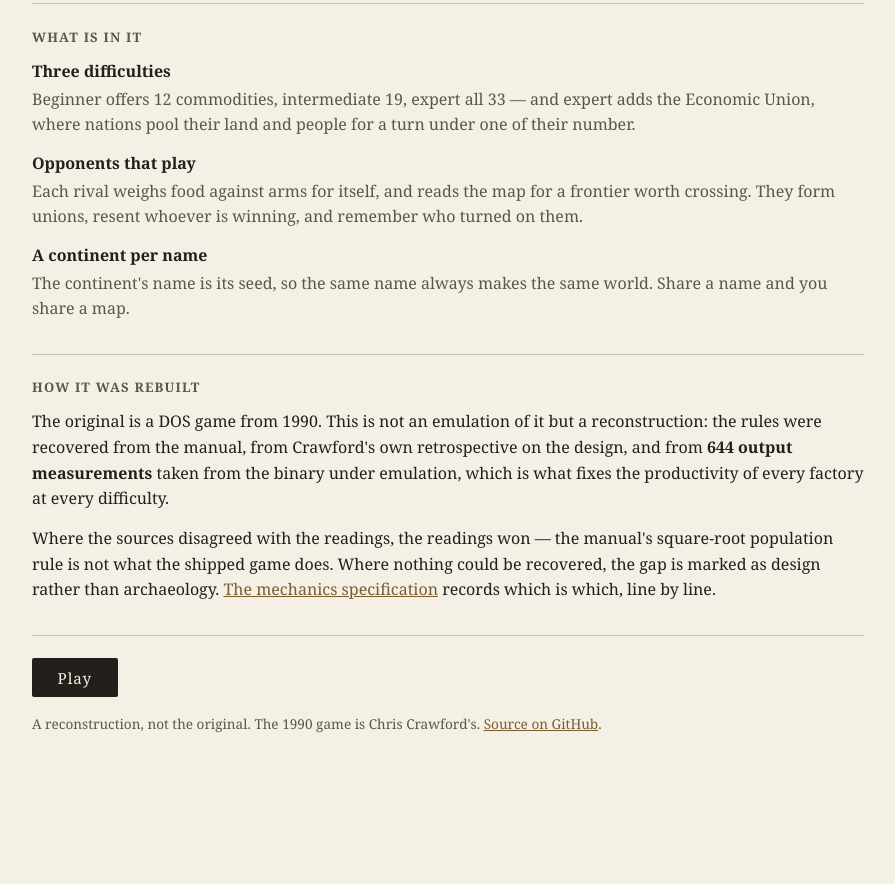
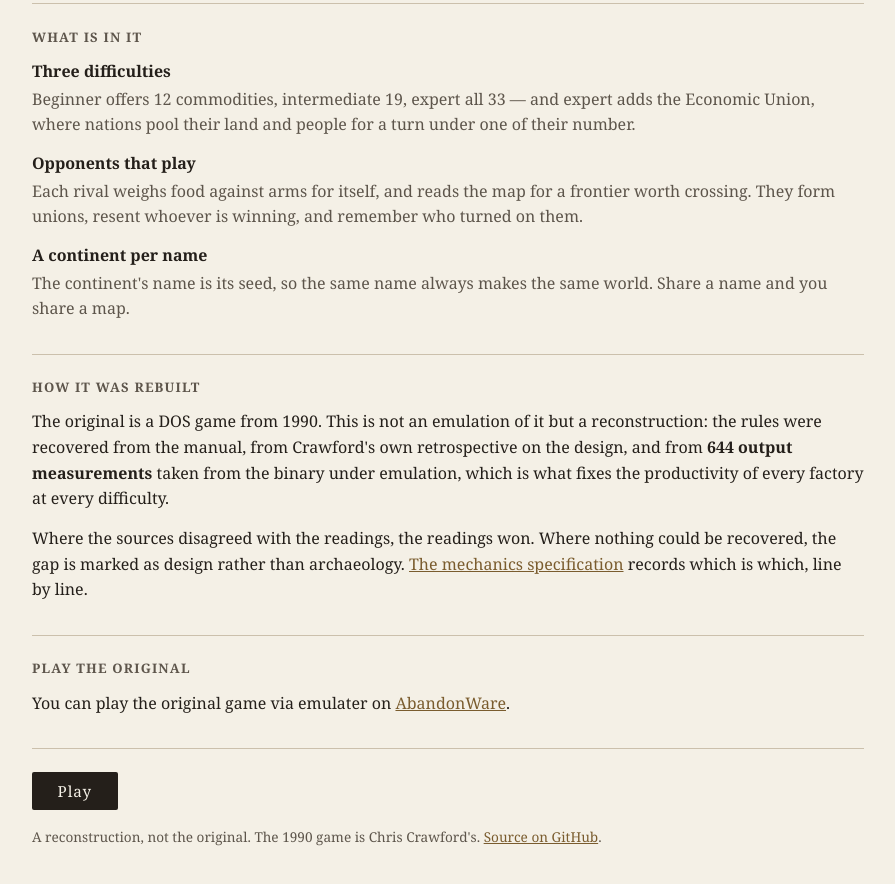
Before and after one commit to damdavid/guns-or-butter, a website: page web/index.html in a window 1280 px wide. Shown: the part 618-1502 px from the top of the page, without its empty margins (192-1087 px from the left). Before the commit the page ends 1401 px from the top, so only its background shows below. Drawn offline with Linux system fonts and the light colour scheme.

Commit message:
Edited home page

```diff
--- a/web/index.html
+++ b/web/index.html
@@ -62,11 +62,15 @@
           retrospective on the design, and from <strong>644 output measurements</strong>
           taken from the binary under emulation, which is what fixes the productivity of
           every factory at every difficulty.</p>
-        <p>Where the sources disagreed with the readings, the readings won &mdash; the
-          manual's square-root population rule is not what the shipped game does. Where
+        <p>Where the sources disagreed with the readings, the readings won. Where
           nothing could be recovered, the gap is marked as design rather than
           archaeology. <a href="https://github.com/damdavid/guns-or-butter/blob/main/docs/MECHANICS-SPEC.md">The
           mechanics specification</a> records which is which, line by line.</p>
+      </section>
+
+      <section>
+        <h2>Play the original</h2>
+        <p>You can play the original game via emulater on <a target="_blank" rel="noopener noreferrer" href='https://www.myabandonware.com/game/the-global-dilemma-guns-or-butter-wk/play-wk'>AbandonWare</a>.</p>
       </section>
 
       <footer>
```
